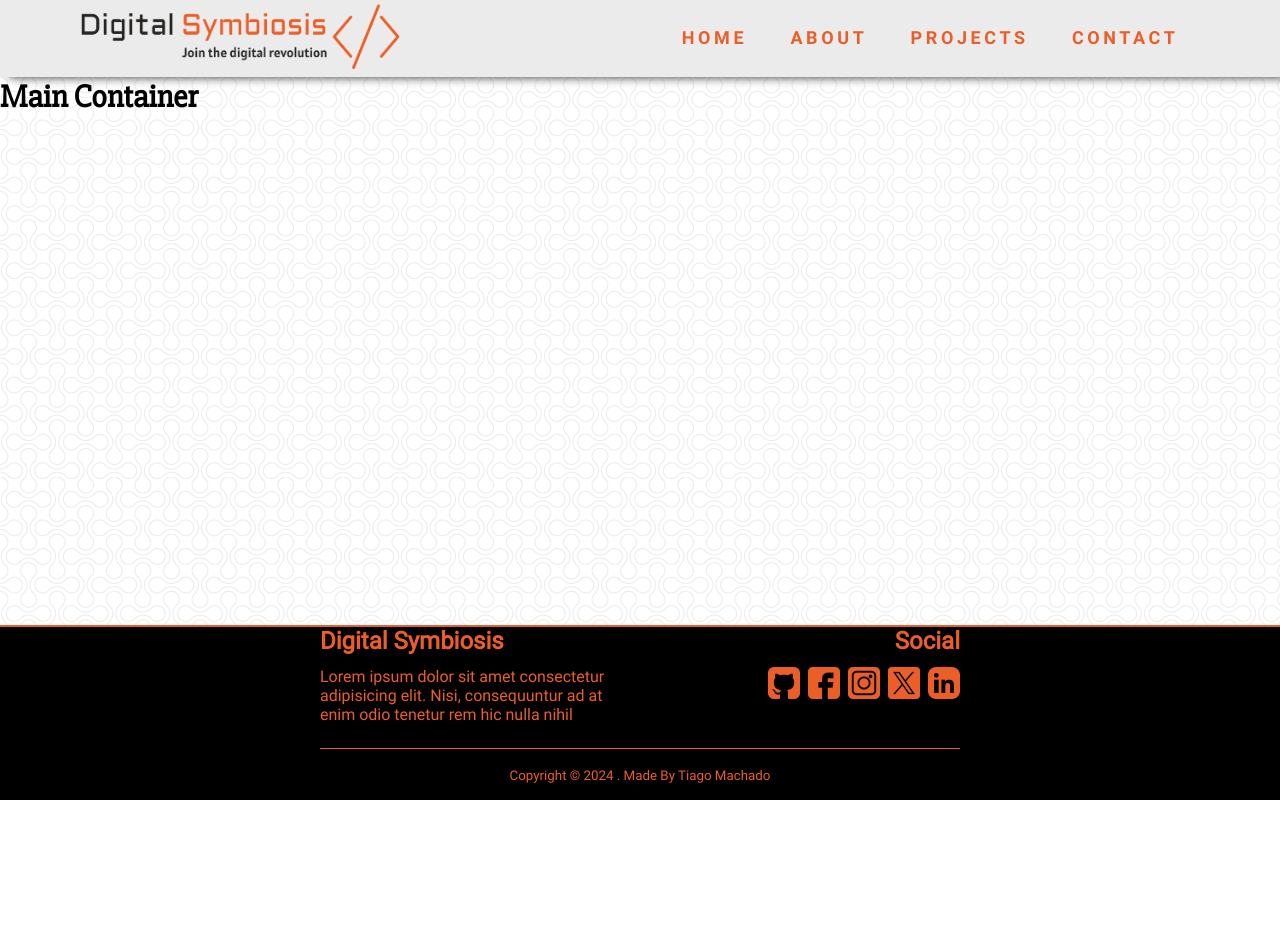
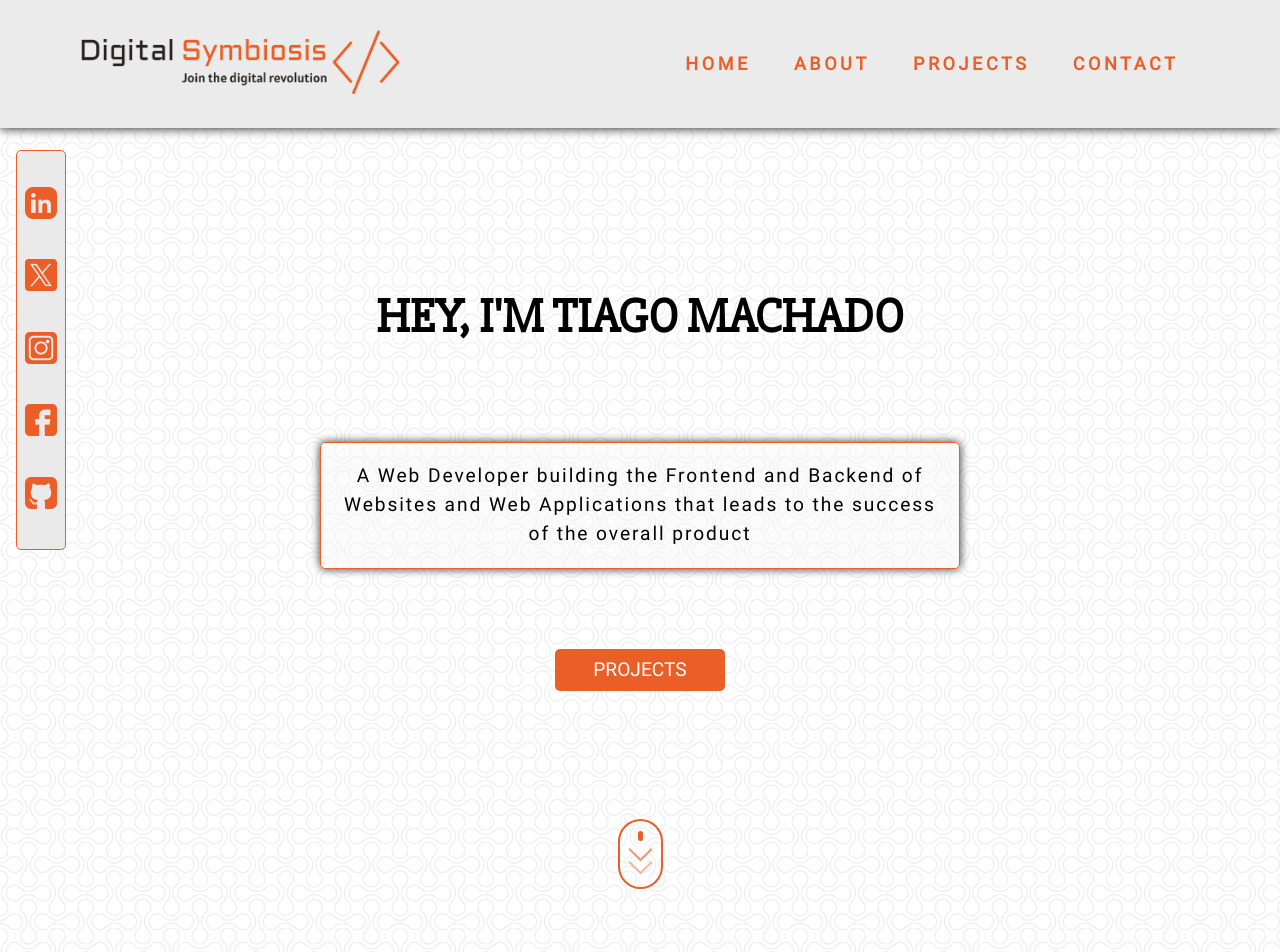
Before and after one commit to masterxamss/portfolio, a Vue app: page / in a window 1280 px wide. Shown: the top 952 px of the page. Before the commit the page ends 800 px from the top, so only its background shows below. Built offline with nearby package versions, Linux system fonts and the light colour scheme.

Commit message:
add hero container

```diff
--- a/package.json
+++ b/package.json
@@ -7,6 +7,8 @@
     "build": "vue-cli-service build"
   },
   "dependencies": {
+    "@babel/core": "^7.24.5",
+    "@babel/preset-env": "^7.24.5",
     "core-js": "^3.8.3",
     "vue": "^3.2.13",
     "vue-router": "^4.0.3"
--- a/src/App.vue
+++ b/src/App.vue
@@ -25,6 +25,12 @@
 </script>
 
 <style>
+
+  :root{
+    --main-color: #EB5E28;
+    --header-bg-color: #ecebeb;
+  }
+
   @font-face{
     font-family: 'Slabo-Regular';
     src: url(/src/assets/fonts/SlaboRegular/Slabo-Regular.ttf) format("truetype");
@@ -49,8 +55,10 @@
 
   #app{
     font-family: Slabo-Regular;
-    height: 100vh;
+    /* height: 200vh; */
+    min-width: 1040px;
     display: flex;
     flex-direction: column;
+    /* position: relative; */
   }
 </style>
--- a/src/components/Footer.vue
+++ b/src/components/Footer.vue
@@ -3,24 +3,34 @@
         <section class="footer-container_1">
             <div class="footer-content">
                 <h2>Digital Symbiosis</h2>
-                <p>Lorem ipsum dolor sit amet consectetur adipisicing elit. Nisi, consequuntur ad at enim odio tenetur rem hic nulla nihil</p>
+                <p>A Web Developer building the Frontend and Backend of Websites and Web Applications that leads to the success of the overall product</p>
             </div>
             <div class="footer-social">
                 <h2>Social</h2>
                 <span>
-                    <a href="#"><img src="../assets/img/social_icons/github.png" alt="Logo GitHub"></a>
+                    <a href="https://github.com/masterxamss/portfolio" target="_blank">
+                        <img src="../assets/img/social_icons/github.png" alt="Logo GitHub">
+                    </a>
                 </span>
                 <span>
-                    <a href="#"><img src="../assets/img/social_icons/facebook.png" alt=""></a>
+                    <a href="https://www.facebook.com/tiago.machado.7771" target="_blank">
+                        <img src="../assets/img/social_icons/facebook.png" alt="Logo Facebook">
+                    </a>
                 </span>
                 <span>
-                    <a href="#"><img src="../assets/img/social_icons/instagram.png" alt=""></a>
+                    <a href="https://www.instagram.com/xamssss?igsh=cXR5dnYzb2ttY2Fz" target="_blank">
+                        <img src="../assets/img/social_icons/instagram.png" alt="Logo Instagram">
+                    </a>
                 </span>
                 <span>
-                    <a href="#"><img src="../assets/img/social_icons/twitter.png" alt=""></a>
+                    <a href="#">
+                        <img src="../assets/img/social_icons/twitter.png" alt="Logo Twitter" target="_blank">
+                    </a>
                 </span>
                 <span>
-                    <a href="#"><img src="../assets/img/social_icons/linkedin.png" alt=""></a>
+                    <a href="https://www.linkedin.com/in/tiago-machado-07a86b1a3?utm_source=share&utm_campaign=share_via&utm_content=profile&utm_medium=android_app" target="_blank">
+                        <img src="../assets/img/social_icons/linkedin.png" alt="Logo Linkedin">
+                    </a>
                 </span>
             </div>
         </section>
@@ -42,12 +52,12 @@ export default {
         flex-direction: column;
         justify-content: center;
         align-items: center;
-        height: 15em;
+        height:fit-content;
         width: 100%;
         background-color: rgb(0, 0, 0);
-        border-top: 2px solid #EB5E28;
+        border-top: 2px solid var(--main-color);
         font-family: Roboto-Regular;
-        color:#EB5E28;
+        color:var(--main-color);
     }
 
     .footer-container_1{
@@ -56,6 +66,7 @@ export default {
     }
 
     .footer-content{
+        margin-top: 1em ;
         width:50%;
     }
 
@@ -64,6 +75,7 @@ export default {
     }
 
     .footer-social{
+        margin-top: 1em;
         width: 50%;
         text-align: right;
     }
--- a/src/components/Header.vue
+++ b/src/components/Header.vue
@@ -7,10 +7,10 @@
             <!-- <router-link to="/">Home</router-link> -->
             <ul class="menu">
                 <li>
-                    <a href="#teste" class="menu-item">HOME</a>
+                    <a href="#home" class="menu-item">HOME</a>
                 </li>
                 <li>
-                    <a href="#" class="menu-item">ABOUT</a>
+                    <a href="#about" class="menu-item">ABOUT</a>
                 </li>
                 <li>
                     <a href="#" class="menu-item">PROJECTS</a>
@@ -37,10 +37,11 @@
         justify-content: space-between;
         align-items: center;
         width: 100%;
-        height: 7em;
-        background-color: #ecebeb;
-        box-shadow: 10px 0px 10px #353434;
-        z-index: 1;
+        height: 8em;
+        background-color: var(--header-bg-color);
+        box-shadow: 0 1px 10px #353434;
+        position: sticky;
+        top: 0px;
     }
 
     .menu{
@@ -53,10 +54,10 @@
         padding: 1em;
         text-decoration: none;
         font-weight: bold;
-        font-family: Roboto-Bold;
+        font-family: Roboto-Regular;
         font-size: 18px;
         letter-spacing: .2em;
-        color:#EB5E28;
+        color:var(--main-color);
         transition: .5s;
         margin:.2em;
     }
@@ -64,7 +65,7 @@
     .menu-item:hover{
         color: #000;
         text-decoration: underline;
-        background-color: #eb5f28;
+        background-color:var(--main-color);
         border-radius: 5px;
     }
 
--- a/src/views/HomeView.vue
+++ b/src/views/HomeView.vue
@@ -1,18 +1,214 @@
 <template>
-    <main class="main-container">
-        <h1 id="teste">Main Container</h1>
+    <main class="hero-container">
+        <section class="home-hero" id="home">
+            <div class="home-hero__content">
+                <h1 class="heading-primary">Hey, I'm Tiago Machado</h1>
+                <div class="home-hero__info">
+                    <p>A Web Developer building the Frontend and Backend of Websites and Web Applications that leads to the success of the overall product</p>
+                </div>
+                <div class="home-hero__cta">
+                    <a class="btn">Projects</a>
+                </div>
+                <div class="scroll-animation">
+                    <div class="scrollDown">
+                        <span></span>
+                    </div>
+                </div>
+
+            </div>
+        </section>
+
+        <div class="home-hero__socials">
+            <a href="https://www.linkedin.com/in/tiago-machado-07a86b1a3?utm_source=share&utm_campaign=share_via&utm_content=profile&utm_medium=android_app" target="_blank">
+                <img src="../assets/img/social_icons/linkedin.png" alt="Logo Linkedin">
+            </a>
+            <a href="#">
+                <img src="../assets/img/social_icons/twitter.png" alt="Logo Twitter" target="_blank">
+            </a>
+            <a href="https://www.instagram.com/xamssss?igsh=cXR5dnYzb2ttY2Fz" target="_blank">
+                <img src="../assets/img/social_icons/instagram.png" alt="Logo Instagram">
+            </a>
+            <a href="https://www.facebook.com/tiago.machado.7771" target="_blank">
+                <img src="../assets/img/social_icons/facebook.png" alt="Logo Facebook">
+            </a>
+            <a href="https://github.com/masterxamss/portfolio" target="_blank">
+                <img src="../assets/img/social_icons/github.png" alt="Logo GitHub">
+            </a>
+        </div>
     </main>
 </template>
 
 <script>
-
+    export default {
+        name: 'HomeView'
+    }
 </script>
 
 <style scoped>
-    .main-container{
-        height: 100%;
+
+    /* HERO CONTAINER */
+
+    .hero-container{
         background-image: url('../assets/img/bg.webp');
-        overflow:scroll;
+        height: 1000px;
+    }
+
+    .home-hero{
+        display: flex;
+        flex-direction: column;
+        justify-content: center;
+        align-items: center;
+        width: 100%;
+    }
+
+    .home-hero__content{
+        width: 50%;
+        margin-top: 10em;
+    }
+
+    .heading-primary{
+        text-align: center;
+        font-size: 3em;
+        margin-top: 0em;
+        text-transform: uppercase;
+        font-weight: bold;
+    }
+
+    .home-hero__info{
+        text-align: center;
+        margin-top: 5em;
+        font-size: 1.2em;
+        letter-spacing: .1em;
+        padding: 1em;
+        line-height: 1.5em;
+        border: 1px solid var(--main-color);
+        border-radius: 5px;
+        background-color: hsla(0, 0%, 97%, 0.5);
+        font-family: Roboto-regular;
+        box-shadow: 0 0 10px #353434;
+    }
+
+    .home-hero__cta{
+        width: 100%;
+        display: flex;
+        justify-content: center;
+        align-items: center;
+        margin-top: 5em;
+    }
+
+    .btn{
+        font-family: Roboto-Regular;
+        text-transform: uppercase;
+        background-color:var(--main-color);
+        color: white;
+        font-size: 1.2em;
+        padding: .5em 2em;
+        border-radius: 5px;
+        text-decoration: none;
+        transition:.5s;
+        cursor: pointer;
+    }
+
+    .btn:hover{
+        transform: translateY(-3px);
+        box-shadow: 0 10px 20px #aaa8a8;
+    }
+
+    /* PANEL SOCIALS */
+
+    .home-hero__socials{
+        position: fixed;
+        top: 150px;
+        left: 1em;
+        display: flex;
+        flex-direction: column;
+        justify-content: space-evenly;
+        align-items: center;
+        background-color: hsla(0, 3%, 92%);
+        width: 50px;
+        height: 400px;
+        border-radius: 5px;
+        border: 1px solid var(--main-color);
+    }
+
+    .home-hero__socials img:hover{
+        transition: .5s;
+        transform: translateY(-8px);
+        box-shadow: 0 10px 20px #aaa8a8;
+    }
+
+    /* SCROLL DOWN INDICATOR */
+
+    .scroll-animation{
+        display: flex;
+        justify-content: center;
+        margin-top: 8em;
+    }
+
+    .scrollDown {
+        width: 45px;
+        height: 70px;
+        border: var(--main-color) solid 2px;
+        border-radius: 30px;
+        display: flex;
+        justify-content: center;
+    }
+
+    span {
+        background-color: var(--main-color);
+        width: 5px;
+        height: 10px;
+        border-radius: 30px;
+        margin-top: 10px;
+         position: relative;
+    }
+
+    span::before {
+        position: absolute;
+        content: '';
+        width: 15px;
+        height: 15px;
+        border: none;
+        border-right: 2px solid var(--main-color);
+        border-top: 2px solid var(--main-color);
+        transform: translateY(-10px) rotate(135deg);
+        left: -6px;
+        margin-top: 10px;
+        opacity: 0;
+        animation: ani 1.8s infinite linear;
+    }
+
+    span::after {
+        position: absolute;
+        content: '';
+        width: 15px;
+        height: 15px;
+        border: none;
+        border-right: 2px solid var(--main-color);
+        border-top: 2px solid var(--main-color);
+        transform: translateY(-10px) rotate(135deg);
+        left: -6px;
+        margin-top: 10px;
+        opacity: 0;
+        animation: ani 1.8s infinite linear;
+        animation-delay: 0.8s;
+    }
+
+    @keyframes ani {
+        0% {
+            margin-top: 10px;
+            opacity: 0;
+        }
+
+        50% {
+            margin-top: 25px;
+            opacity: 1;
+        }
+
+        100% {
+            margin-top: 40px;
+            opacity: 0;
+        }
     }
 
 </style>
```
Also changed, not shown: 1 other file (tests, documents, lock files or other folders).
